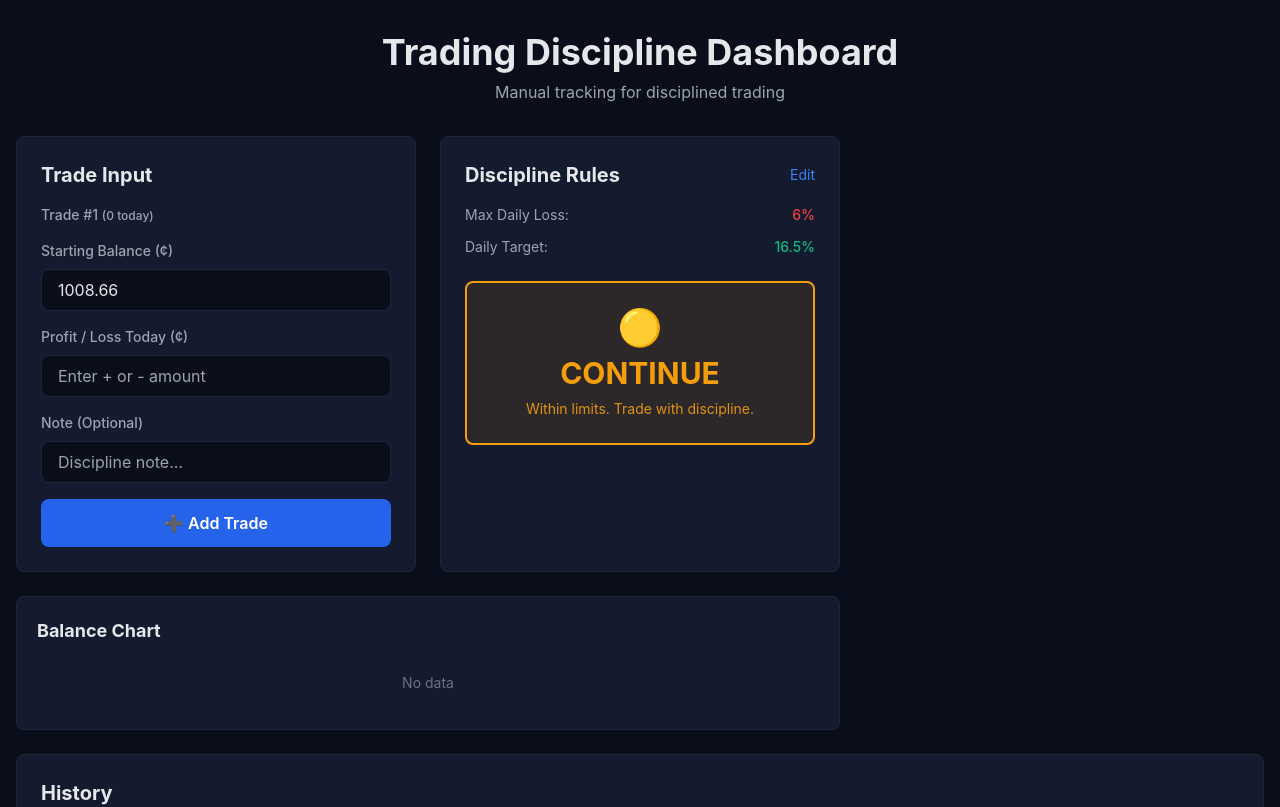
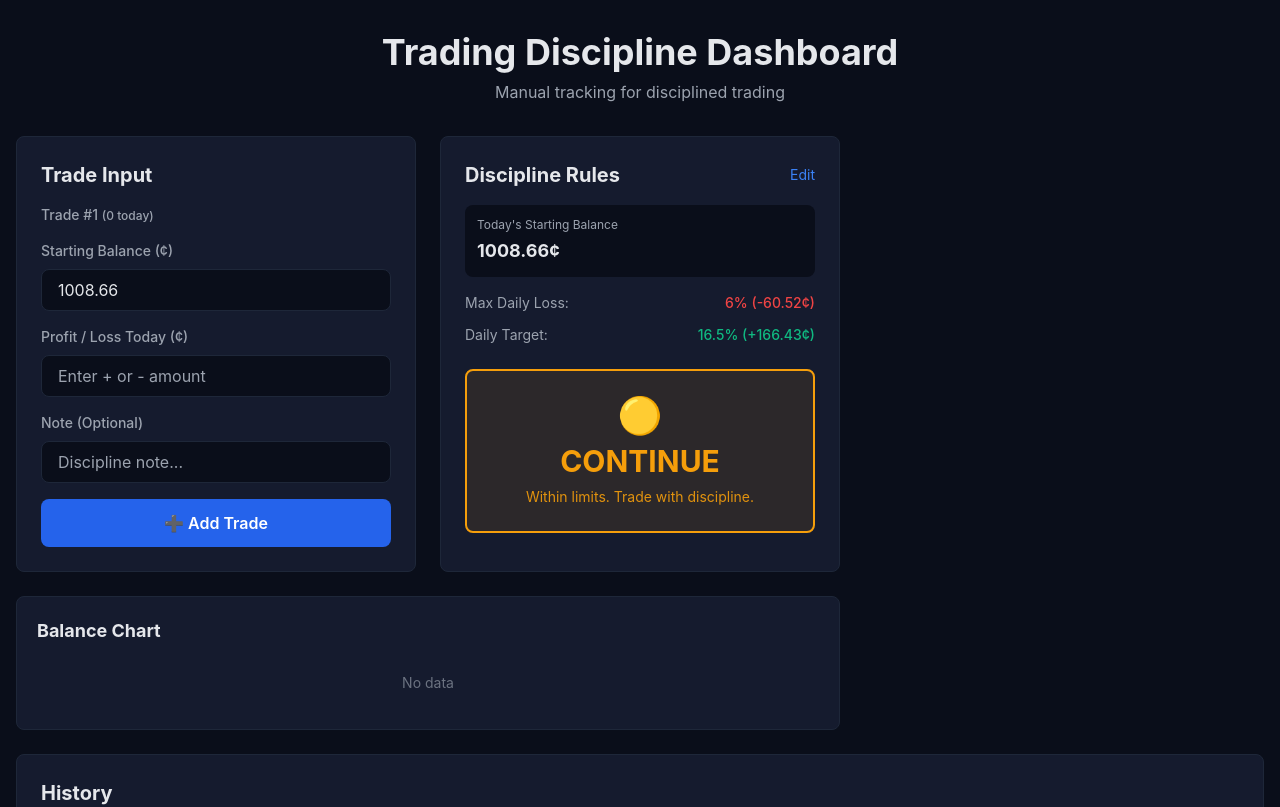
Before and after one commit to RITH-1437/Trading, a React (Vite) app: page / in a window 1280 px wide. Shown: the top 807 px of the page. Built offline with nearby package versions, Linux system fonts and the light colour scheme; the HTML template or start-up script is replaced by a standard one.

Commit message:
Add visual display of daily balance and rule calculations

```diff
--- a/src/components/DisciplineStatus.tsx
+++ b/src/components/DisciplineStatus.tsx
@@ -164,14 +164,32 @@ export const DisciplineStatus: React.FC<DisciplineStatusProps> = ({
       ) : (
         <>
           <div className="space-y-3 mb-6">
+            <div className="bg-dark-bg rounded-lg p-3 mb-4">
+              <div className="text-xs text-gray-400 mb-1">Today's Starting Balance</div>
+              <div className="text-lg font-bold text-dark-text">{todayStartBalance.toFixed(2)}¢</div>
+            </div>
+
             <div className="flex justify-between items-center text-sm">
               <span className="text-gray-400">Max Daily Loss:</span>
-              <span className="text-loss font-medium">{rules.maxDailyLossPercent}%{latestDay ? ` (-${((latestDay.startingBalance * rules.maxDailyLossPercent) / 100).toFixed(2)}¢)` : ''}</span>
+              <span className="text-loss font-medium">
+                {rules.maxDailyLossPercent}% (-{((todayStartBalance * rules.maxDailyLossPercent) / 100).toFixed(2)}¢)
+              </span>
             </div>
             <div className="flex justify-between items-center text-sm">
               <span className="text-gray-400">Daily Target:</span>
-              <span className="text-profit font-medium">{rules.dailyProfitTargetPercent}%{latestDay ? ` (+${((latestDay.startingBalance * rules.dailyProfitTargetPercent) / 100).toFixed(2)}¢)` : ''}</span>
+              <span className="text-profit font-medium">
+                {rules.dailyProfitTargetPercent}% (+{((todayStartBalance * rules.dailyProfitTargetPercent) / 100).toFixed(2)}¢)
+              </span>
             </div>
+
+            {todayTrades.length > 0 && (
+              <div className="flex justify-between items-center text-sm pt-2 border-t border-dark-border mt-3">
+                <span className="text-gray-400">Today's P/L:</span>
+                <span className={`font-bold ${todayProfitLoss >= 0 ? 'text-profit' : 'text-loss'}`}>
+                  {todayProfitLoss >= 0 ? '+' : ''}{todayProfitLoss.toFixed(2)}¢
+                </span>
+              </div>
+            )}
           </div>
 
           <div className={`border-2 rounded-lg p-6 text-center ${status.color}`}>
```
